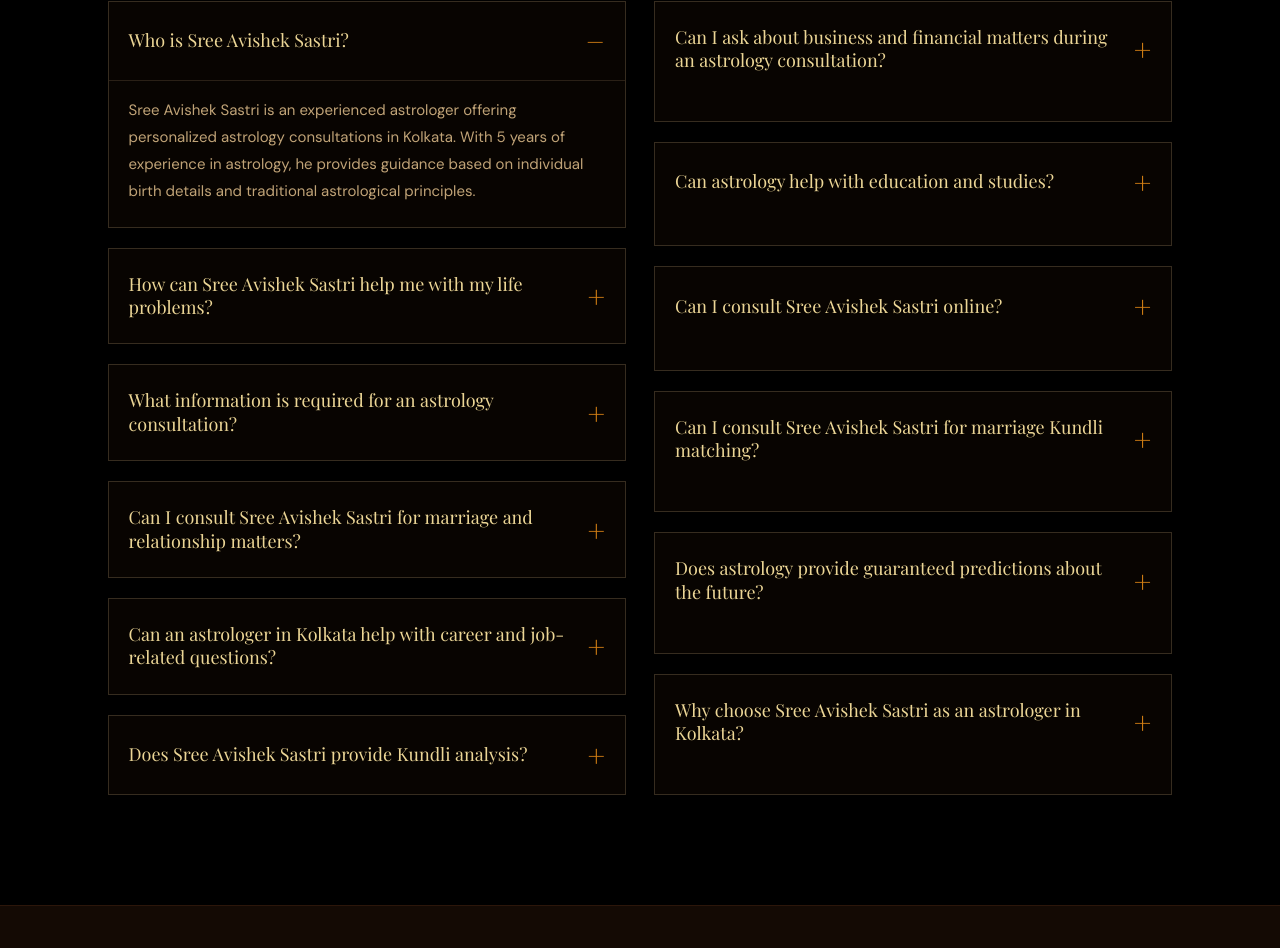
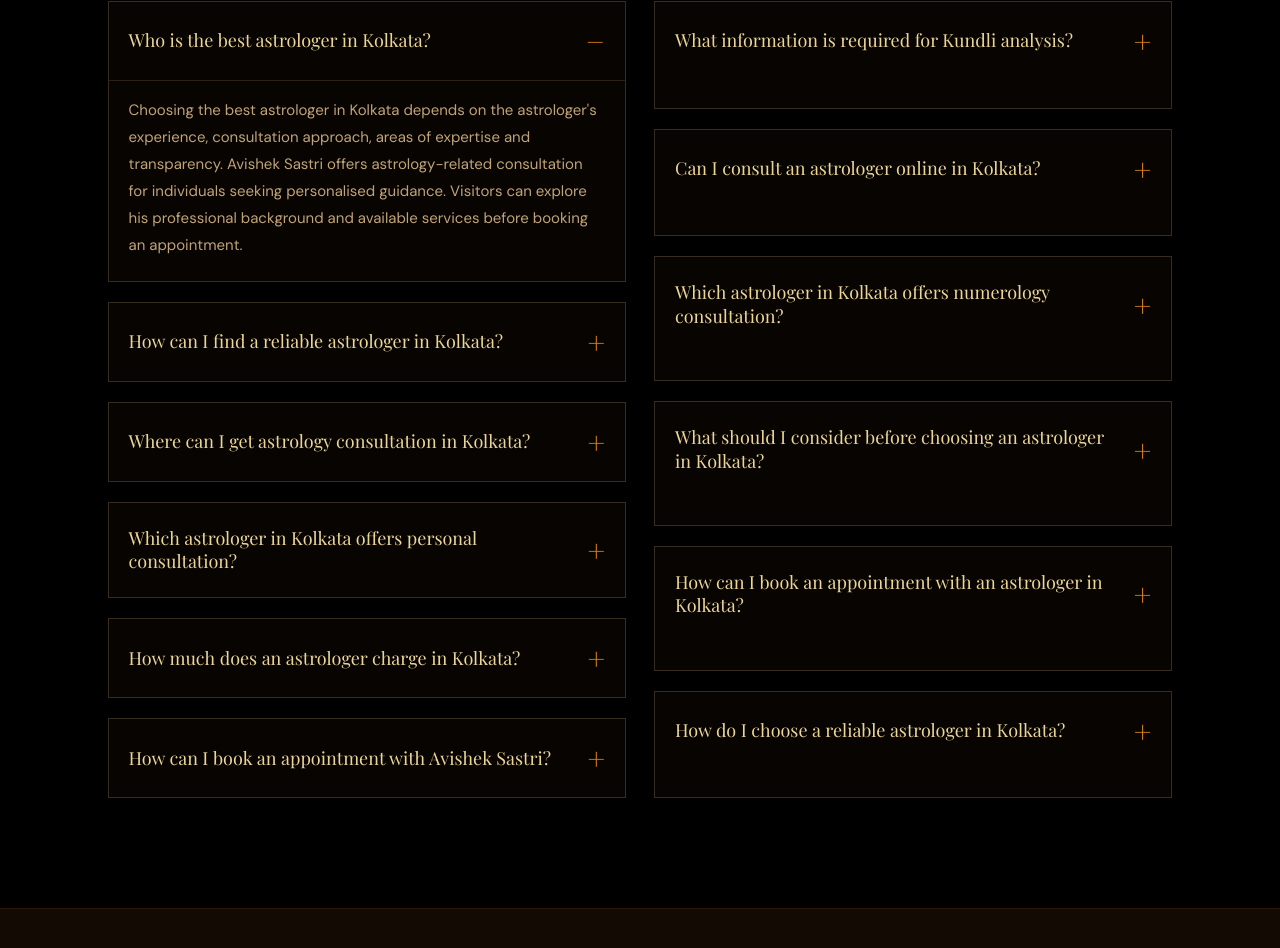
Before and after one commit to nicydotroy/astroabhaysaha, a React (Vite) app: page / in a window 1280 px wide. Shown: the part 7988-8936 px from the top of the page. Built offline with nearby package versions, Linux system fonts and the light colour scheme; a web font is replaced by a local one.

Commit message:
Add files via upload

```diff
--- a/src/App.jsx
+++ b/src/App.jsx
@@ -217,7 +217,7 @@ function App() {
       {path !== '/' && path !== '/horoscope-consultaion-in-kolkata' && path !== '/services/horoscope' && <MeetYourAstrologer />}
       {(path === '/numerologist-in-kolkata' || path.endsWith('/numerologist')) && <NumerologyConsultationProcess />}
       {(path === '/horoscope-consultaion-in-kolkata' || path === '/services/horoscope') && <HoroscopeConsultationProcess />}
-      <FaqSection location={currentLocation?.name || 'Kolkata'} isNumerologistPage={path === '/numerologist-in-kolkata' || path.endsWith('/numerologist')} />
+      <FaqSection location={currentLocation?.name || 'Kolkata'} isNumerologistPage={path === '/numerologist-in-kolkata' || path.endsWith('/numerologist')} isHomePage={path === '/'} isPalmReaderPage={path === '/palm-reader-in-kolkata' || path.endsWith('/palmist')} />
       {(path === '/' || currentLocation) && <ServiceAreasSection goTo={goTo} />}
       <footer className="site-footer">
         <div className="footer-invitation"><p className="eyebrow">The conversation can begin anywhere</p><h2>Problem is yours<br /><em>solution is mine.</em></h2><button className="gold-button" onClick={() => setBookingOpen(true)}>Book a private reading <span>↗</span></button></div>
@@ -699,6 +699,36 @@ const faqItems = [
   { q: 'Why choose Sree Avishek Sastri as an astrologer in Kolkata?', a: 'Sree Avishek Sastri has 5 years of experience in astrology and focuses on personalized consultations based on individual concerns and birth details. His approach is intended to make astrological guidance understandable, relevant, and respectful of each client\'s personal circumstances.' },
 ]
 
+const homeFaqItems = [
+  { q: 'Who is the best astrologer in Kolkata?', a: 'Choosing the best astrologer in Kolkata depends on the astrologer\'s experience, consultation approach, areas of expertise and transparency. Avishek Sastri offers astrology-related consultation for individuals seeking personalised guidance. Visitors can explore his professional background and available services before booking an appointment.' },
+  { q: 'How can I find a reliable astrologer in Kolkata?', a: 'To find a reliable astrologer in Kolkata, review their professional background, experience, consultation process, service details and genuine client feedback where available. Choose an astrologer who explains their approach clearly, communicates transparently about fees and avoids guaranteeing specific outcomes.' },
+  { q: 'Where can I get astrology consultation in Kolkata?', a: 'You can explore astrology consultation services in Kolkata through an astrologer\'s official website and published contact details. Visit Avishek Sastri\'s website to learn about available services, understand the consultation process and enquire about appointment availability.' },
+  { q: 'Which astrologer in Kolkata offers personal consultation?', a: 'If you are looking for personal astrology consultation in Kolkata, compare astrologers based on their experience, consultation methods and availability. You can contact Avishek Sastri to enquire about his consultation services, appointment options and the process for discussing your individual questions.' },
+  { q: 'How much does an astrologer charge in Kolkata?', a: 'Astrology consultation fees in Kolkata can vary depending on the astrologer\'s experience, the type of service and the duration of the session. For accurate pricing, contact Avishek Sastri directly to confirm the current consultation fee, available services and appointment details.' },
+  { q: 'How can I book an appointment with Avishek Sastri?', a: 'To book an appointment with Avishek Sastri, visit his official website and use the available contact or booking options. Enquire about the consultation service you need, confirm the applicable fee and appointment availability, and follow the instructions provided to complete your booking.' },
+  { q: 'What information is required for Kundli analysis?', a: 'Kundli analysis generally requires your date of birth, exact or approximate birth time, and birthplace. Accurate birth details help prepare the birth chart for traditional astrological interpretation. If you are unsure about your birth time, ask the astrologer how that may affect the consultation.' },
+  { q: 'Can I consult an astrologer online in Kolkata?', a: 'Online astrology consultation may be available depending on the astrologer\'s services and appointment arrangements. Contact Avishek Sastri to confirm whether online sessions are offered, which communication method is used and what information you need to provide before the consultation.' },
+  { q: 'Which astrologer in Kolkata offers numerology consultation?', a: 'If you are looking for numerology consultation in Kolkata, review the services and professional background of available practitioners. You can visit Avishek Sastri\'s website or contact him to confirm whether numerology consultation is available and learn about its process, requirements and fees.' },
+  { q: 'What should I consider before choosing an astrologer in Kolkata?', a: 'Before choosing an astrologer in Kolkata, consider their relevant experience, consultation approach, service details, fee transparency and genuine client reviews. Check whether the astrologer explains interpretations clearly and sets realistic expectations rather than promising guaranteed results.' },
+  { q: 'How can I book an appointment with an astrologer in Kolkata?', a: 'You can usually enquire about an appointment through an astrologer\'s official website, published phone number or booking form. Before confirming, ask about the consultation type, fees, available timings and whether the appointment will take place online or in person.' },
+  { q: 'How do I choose a reliable astrologer in Kolkata?', a: 'Choose a reliable astrologer in Kolkata by checking their verifiable professional background, relevant experience, communication style and consultation process. Review available client feedback carefully, confirm fees in advance and select someone who respects your privacy and explains the limitations of astrological interpretations.' },
+]
+
+const palmReaderFaqItems = [
+  { q: 'Who is the best palm reader in Kolkata?', a: 'Choosing the best palm reader in Kolkata depends on their experience, approach to palmistry, consultation process and transparency. Before booking a session with Avishek Sastri, explore his professional background and confirm whether palmistry consultation is among his available services.' },
+  { q: 'How can I find a reliable palm reader in Kolkata?', a: 'To find a reliable palm reader in Kolkata, check their professional background, experience, consultation details and genuine client reviews where available. Choose someone who explains palmistry clearly, communicates fees in advance and avoids promising guaranteed predictions about your future.' },
+  { q: 'Where can I get palm reading in Kolkata?', a: 'You can explore palm reading services in Kolkata through an astrologer\'s official website or published contact details. Visit Avishek Sastri\'s website to learn about his available consultation services and contact him to confirm whether in-person or online palmistry sessions are offered.' },
+  { q: 'How does palm reading work?', a: 'Palm reading, also known as palmistry or chiromancy, involves interpreting features of the hand, including major lines, palm shape and finger patterns. Practitioners use traditional palmistry systems to assign meanings to these features. These interpretations are not scientifically established methods for predicting future events.' },
+  { q: 'How much does a palm reader charge in Kolkata?', a: 'Palm reading fees in Kolkata can vary according to the practitioner\'s experience, session duration and consultation format. Contact the palm reader directly to confirm the current price, available services and appointment details before booking.' },
+  { q: 'What can a palm reader tell you about your hand?', a: 'A palm reader traditionally interprets the major lines, palm shape, fingers and other hand features to discuss themes such as personality, relationships and career. Interpretations vary between palmistry traditions and should be treated as traditional beliefs rather than scientifically verified conclusions.' },
+  { q: 'Can I consult a palm reader online in Kolkata?', a: 'Online palm reading may be possible through a video consultation or clear photographs of the palm, depending on the practitioner\'s method. Contact Avishek Sastri to confirm whether online palmistry sessions are available and what information or images are required.' },
+  { q: 'What do the major palm lines mean?', a: 'In traditional palmistry, the heart line is associated with emotions and relationships, the head line with thinking and decision-making, and the life line with vitality and life patterns. The fate line is often associated with career and life direction. These meanings belong to palmistry traditions and are not scientifically proven indicators of a person\'s future or lifespan.' },
+  { q: 'How can I book a palm reading session in Kolkata?', a: 'To book a palm reading session in Kolkata, visit the practitioner\'s official website or use their published contact details. Ask whether palmistry consultations are available, confirm the session format and fee, and follow the booking instructions provided.' },
+  { q: 'Which hand is read during palmistry?', a: 'Palmistry traditions differ in how they interpret the hands. Some practitioners examine both hands, using one to discuss inherited or traditional characteristics and the other to interpret present patterns or life experiences. The method depends on the practitioner\'s tradition, and there is no scientifically validated rule for predicting life outcomes from either hand.' },
+  { q: 'What is the difference between palmistry and astrology?', a: 'Palmistry interprets features of the hands, such as palm lines, shapes and fingers. Astrology interprets celestial positions and their traditional relationship to human life, often using birth details and a horoscope. Both are traditional interpretive practices, but they use different methods and are not scientifically established ways to predict individual outcomes.' },
+  { q: 'Can a palm reader in Kolkata provide personal consultation?', a: 'Many palmistry practitioners offer individual sessions in which clients can ask questions about traditional hand interpretations. The availability of personal consultation depends on the practitioner. Contact Avishek Sastri to confirm whether he offers palm reading sessions, the consultation format and appointment availability.' },
+]
+
 const numerologyFaqItems = [
   { q: 'What does a numerologist in Kolkata do?', a: "A numerologist interprets numbers associated with information such as a person's name and date of birth according to a particular numerology system. A consultation may cover personality, relationships, career, business or other areas depending on the client's questions." },
   { q: 'What information is needed for a numerology consultation?', a: 'The information required depends on the numerology system and type of consultation. Name and date of birth are commonly used for many numerological calculations.' },
@@ -714,9 +744,9 @@ const numerologyFaqItems = [
   { q: 'How can I book a numerology consultation in Kolkata?', a: 'You can contact the numerologist through the available booking or contact options on their website and confirm the consultation format, requirements and appointment availability.' },
 ]
 
-function FaqSection({ location = 'Kolkata', isNumerologistPage = false }) {
+function FaqSection({ location = 'Kolkata', isNumerologistPage = false, isHomePage = false, isPalmReaderPage = false }) {
   const [openIndex, setOpenIndex] = useState(0)
-  const sourceFaqItems = isNumerologistPage ? numerologyFaqItems : faqItems
+  const sourceFaqItems = isHomePage ? homeFaqItems : isPalmReaderPage ? palmReaderFaqItems : isNumerologistPage ? numerologyFaqItems : faqItems
   const localizedFaqItems = sourceFaqItems.map((item) => ({ q: item.q.replaceAll('Kolkata', location), a: item.a.replaceAll('Kolkata', location) }))
   const leftFaq = localizedFaqItems.slice(0, 6)
   const rightFaq = localizedFaqItems.slice(6)
@@ -738,7 +768,7 @@ function FaqSection({ location = 'Kolkata', isNumerologistPage = false }) {
     </article>
   })
 
-  return <section className="faq-section section-pad"><div className="faq-header"><p className="eyebrow">Frequently asked questions</p><h2>{isNumerologistPage ? 'Numerology questions' : 'Astrology questions'}</h2></div><div className="faq-grid"><div className="faq-column">{renderColumn(leftFaq)}</div><div className="faq-column">{renderColumn(rightFaq)}</div></div></section>
+  return <section className="faq-section section-pad"><div className="faq-header"><p className="eyebrow">Frequently asked questions</p><h2>{isNumerologistPage ? 'Numerology questions' : isPalmReaderPage ? 'Palm reading questions' : 'Astrology questions'}</h2></div><div className="faq-grid"><div className="faq-column">{renderColumn(leftFaq)}</div><div className="faq-column">{renderColumn(rightFaq)}</div></div></section>
 }
 
 function BookingModal({ onClose }) {
```
